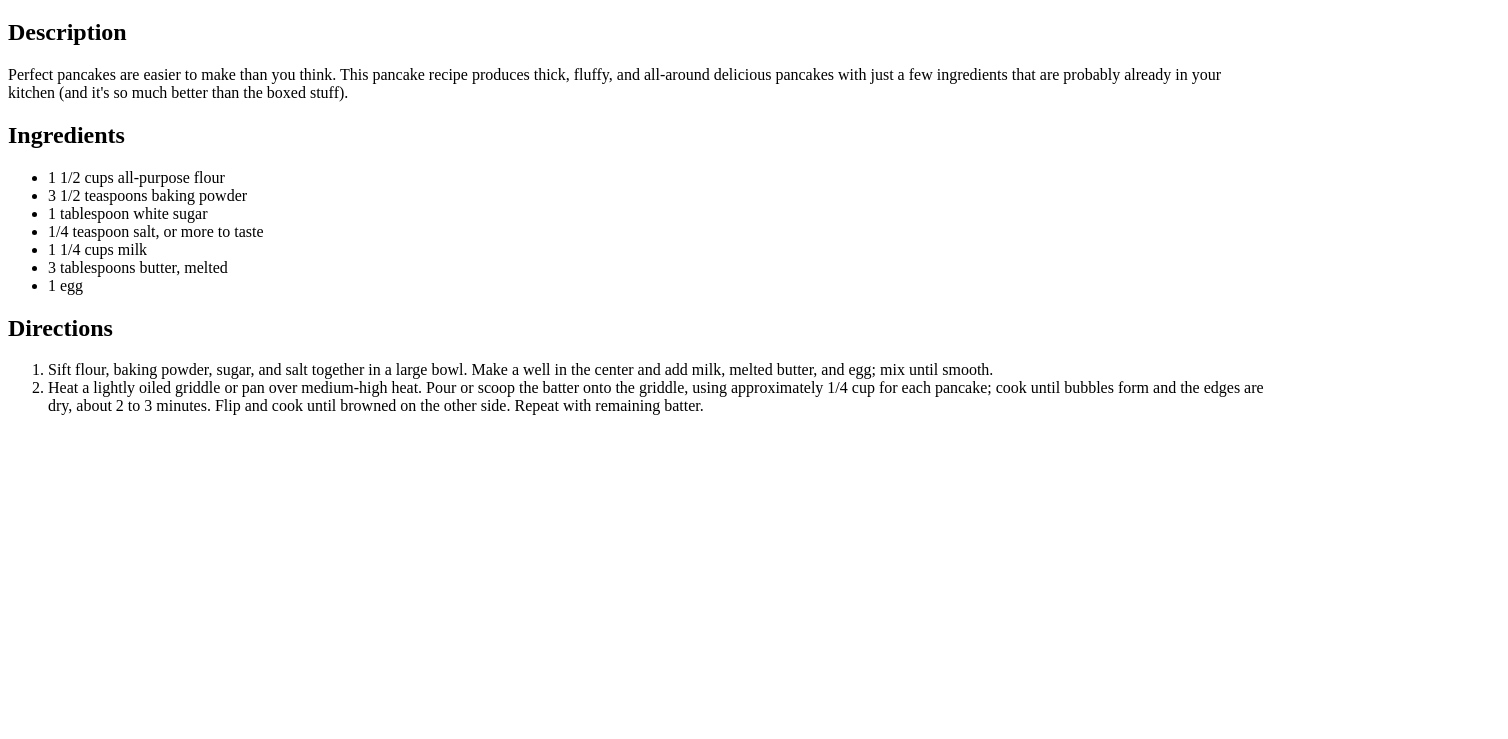
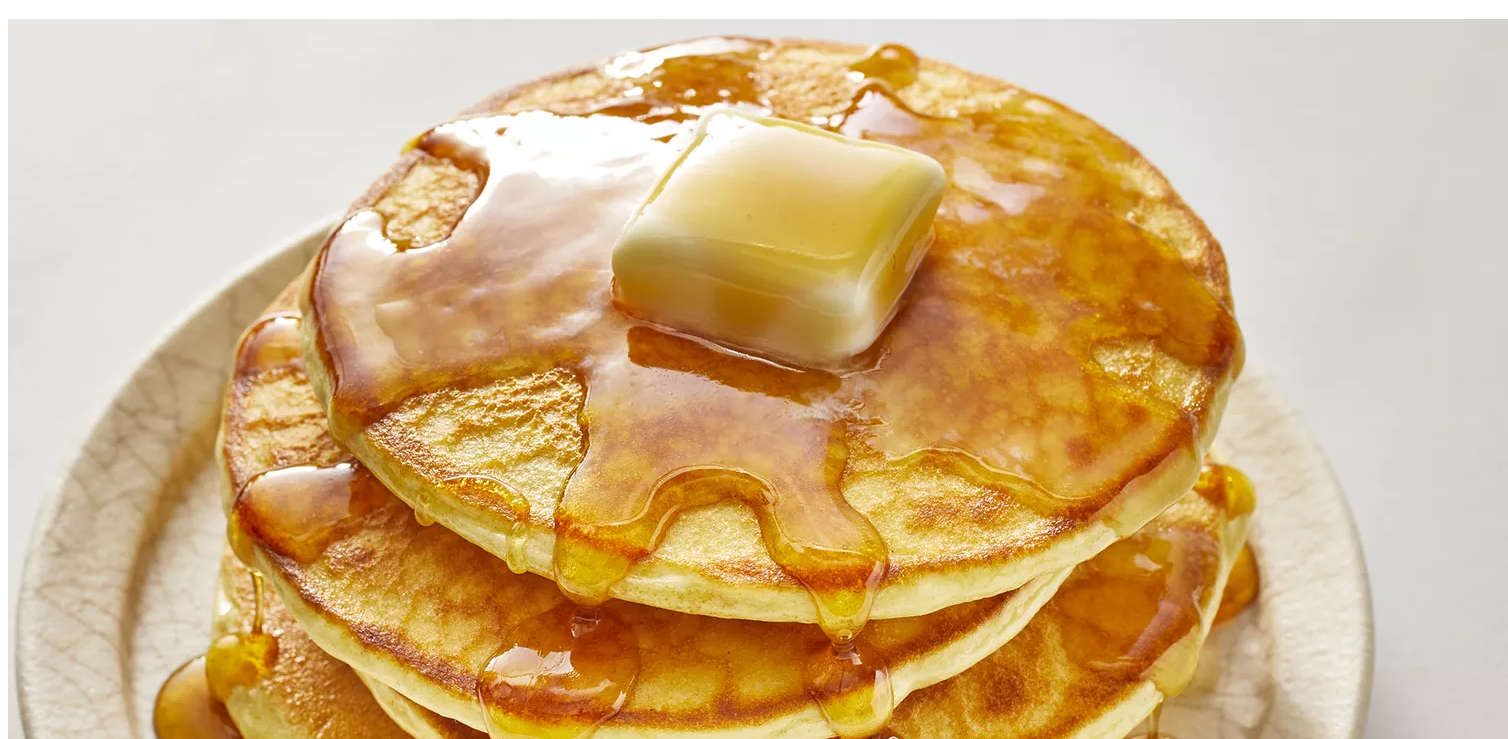
Before and after one commit to briangodfreydev/top-recipes, a plain HTML site: page recipes/old-fashioned-pancakes.html in a window 1280 px wide. Shown: the part 61-800 px from the top of the page, 1508 px wide, since content can reach past the window. Drawn offline with Linux system fonts and the light colour scheme.

Commit message:
Corrected images on all recipes.

```diff
--- a/recipes/old-fashioned-pancakes.html
+++ b/recipes/old-fashioned-pancakes.html
@@ -9,7 +9,7 @@
 <body>
     <h1>Old Fashioned Pancakes</h1>
 
-    <src img="old-fashioned-pancakes.webp" alt="Old Fashioned Pancakes"></src>
+    <img src="images/old-fashioned-pancakes.webp" alt="Old Fashioned Pancakes"></src>
 
     <h2>Description</h2>
 
```
Also changed, not shown: recipes/french-onion-macaroni-and-cheese.html (+1 -1 lines), recipes/sweet-potato-pancakes.html (+2 -0 lines), recipes/images/mac-n-cheese.jpg (renamed from recipes/french onion macaroni and cheese.jpg), recipes/images/old-fashioned-pancakes.webp (renamed from recipes/old-fashioned-pancakes.webp), recipes/images/sweet-potato-pancakes.webp (renamed from recipes/sweet-potato-pancakes.webp).
